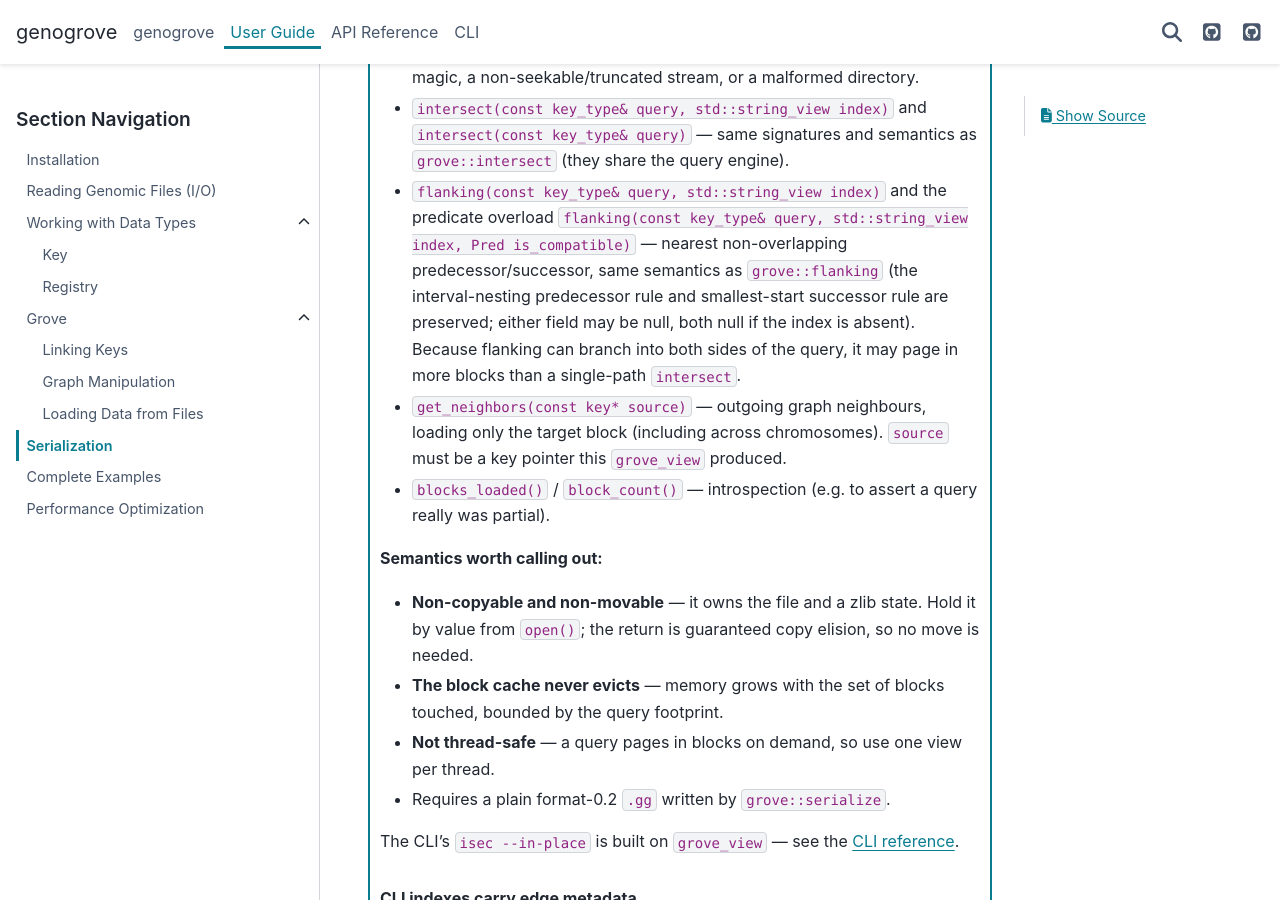
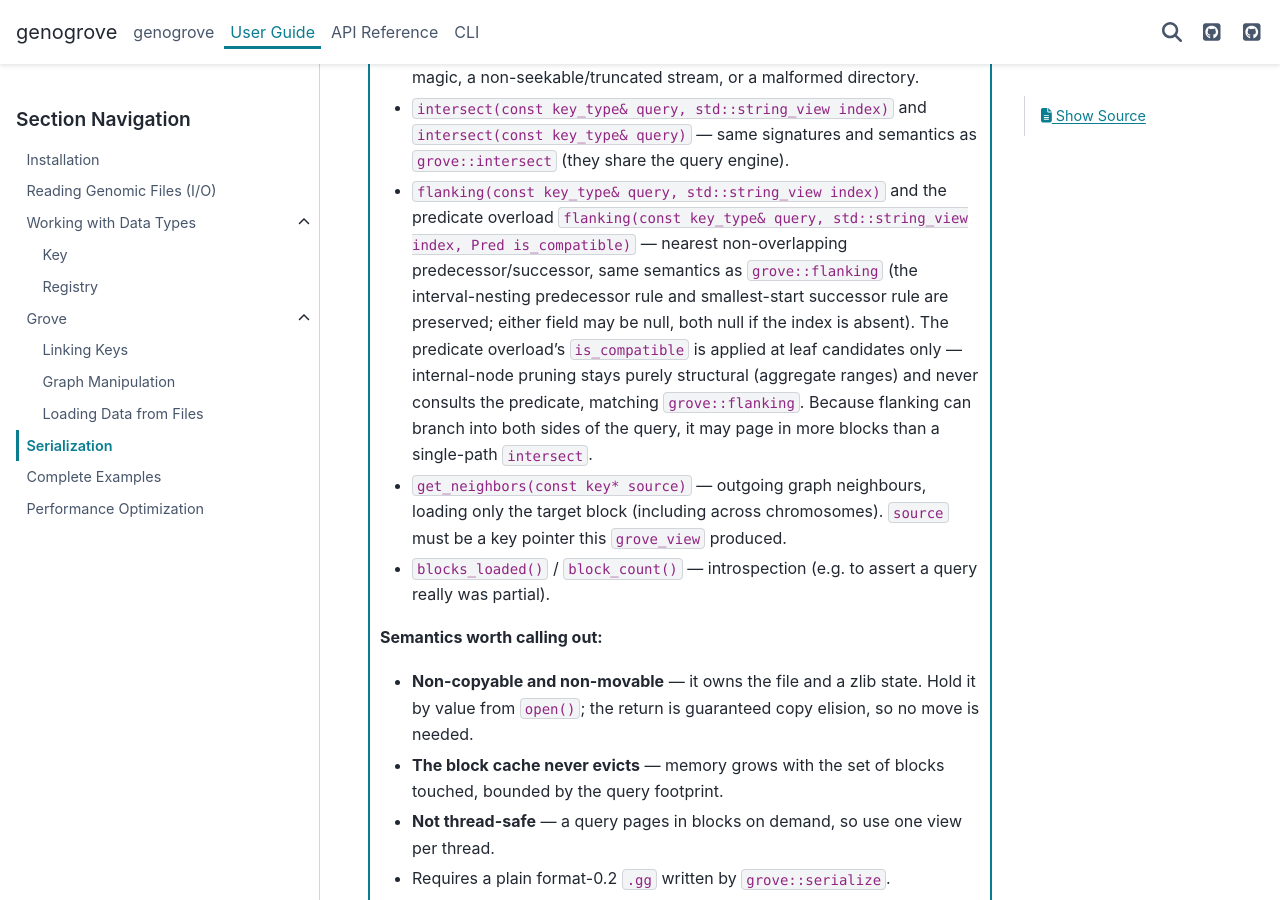
Before and after one commit to genogrove/docs, a Sphinx documentation site: the page built from source/guide/serialization.md, in a window 1280 px wide and 900 px high, scrolled down 6109 px. Built offline with Sphinx 7.4.7 and the PyData theme 0.15.4, drawn with Linux system fonts in a browser that asks for light colours.

Commit message:
Clarify grove_view::flanking predicate is leaf-level only (CodeRabbit)

```diff
--- a/source/guide/serialization.md
+++ b/source/guide/serialization.md
@@ -272,8 +272,10 @@ for (auto* k : hits.get_keys()) {
   `flanking(const key_type& query, std::string_view index, Pred is_compatible)` — nearest
   non-overlapping predecessor/successor, same semantics as `grove::flanking` (the interval-nesting
   predecessor rule and smallest-start successor rule are preserved; either field may be null, both
-  null if the index is absent). Because flanking can branch into both sides of the query, it may
-  page in more blocks than a single-path `intersect`.
+  null if the index is absent). The predicate overload's `is_compatible` is applied at leaf
+  candidates only — internal-node pruning stays purely structural (aggregate ranges) and never
+  consults the predicate, matching `grove::flanking`. Because flanking can branch into both sides of
+  the query, it may page in more blocks than a single-path `intersect`.
 - `get_neighbors(const key* source)` — outgoing graph neighbours, loading only the target block
   (including across chromosomes). `source` must be a key pointer this `grove_view` produced.
 - `blocks_loaded()` / `block_count()` — introspection (e.g. to assert a query really was partial).
```
